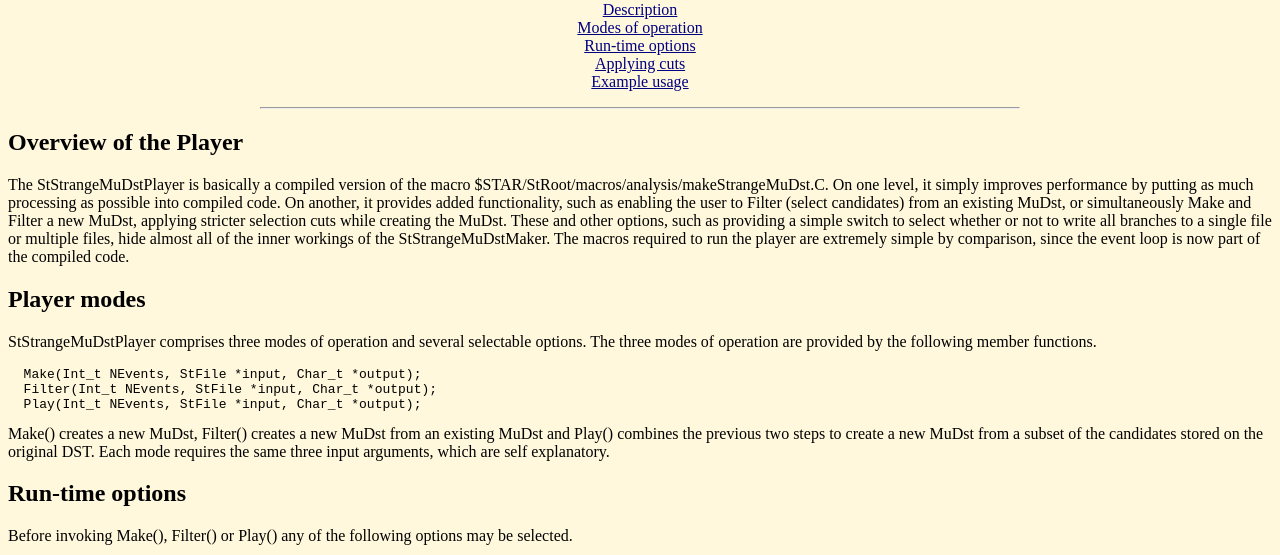
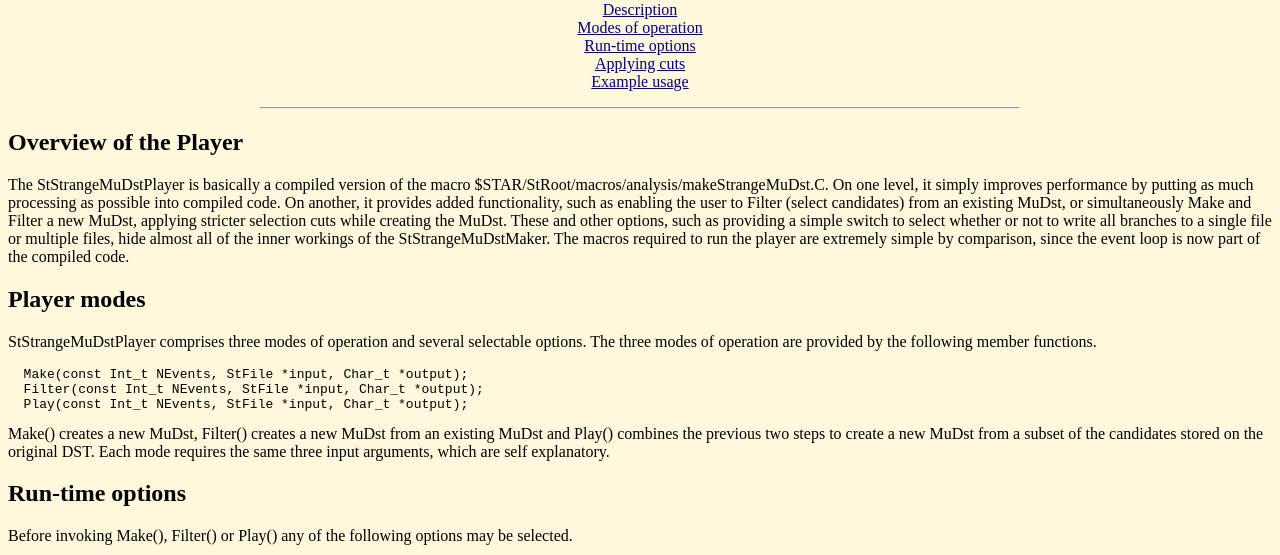
Before and after one commit to joelmazer/star-muDst, a plain HTML site: page doc/player.html in a window 1280 px wide. Shown: the part 238-793 px from the top of the page. Drawn offline with Linux system fonts and the light colour scheme.

Commit message:
fixed bug in player documentation

```diff
--- a/doc/player.html
+++ b/doc/player.html
@@ -91,9 +91,9 @@ selectable options. The three modes of operation are provided by
 the following member functions.</p>
 
 <pre>
-  Make(Int_t NEvents, StFile *input, Char_t *output);
-  Filter(Int_t NEvents, StFile *input, Char_t *output);
-  Play(Int_t NEvents, StFile *input, Char_t *output);
+  Make(const Int_t NEvents, StFile *input, Char_t *output);
+  Filter(const Int_t NEvents, StFile *input, Char_t *output);
+  Play(const Int_t NEvents, StFile *input, Char_t *output);
 </pre>
 
 Make() creates a new MuDst, Filter() creates a new MuDst from an existing
@@ -191,6 +191,7 @@ switchable.
   StrangeMuDstPlayer player;
   player.DoT0Abort();                 // Filter out T0 jitter events
   player.DoFileSplit();               // Save branches to the separate files
+  player.DoReadDST();                 // Setup to read .dst.root files
   player.Play(Nevents,input,output);
 </pre>
 
```
